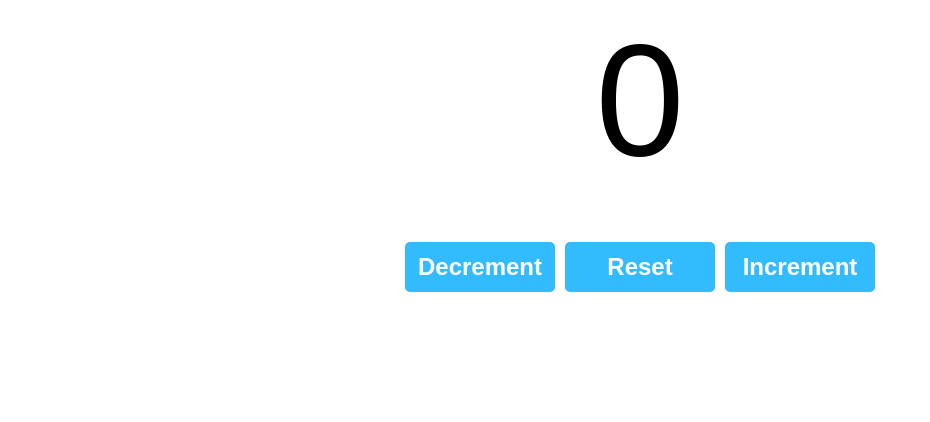
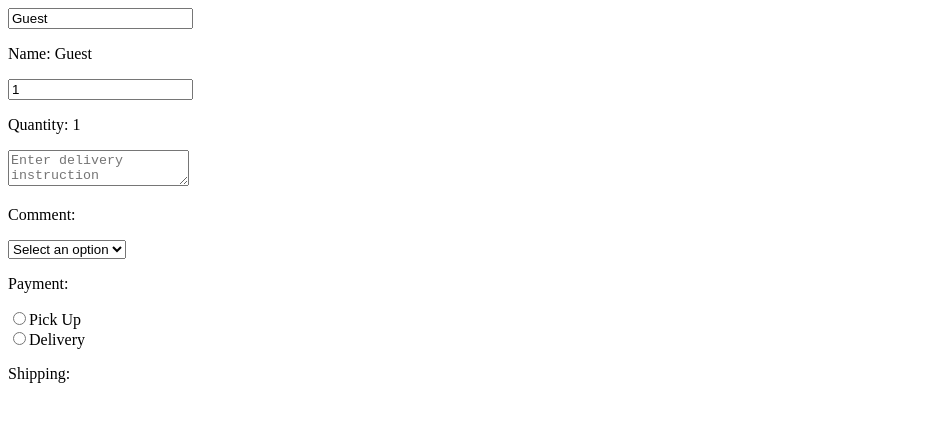
Before and after one commit to Cameloasa/react-counter-app, a React (Vite) app: page / in a window 1280 px wide. Shown: the top 422 px of the page, without its empty margins (0-930 px from the left). Built offline with nearby package versions, Linux system fonts and the light colour scheme.

Commit message:
Component onChange

```diff
--- a/src/App.jsx
+++ b/src/App.jsx
@@ -1,21 +1,14 @@
-/*
-React hook = special function tahta allows functional components to use
-          React features without writing class components
-          (useState,useEffect,useContext,useReducer, useCallbacks)
 
-useState() = A react hook that allows the creation of a stateful variable
-            AND a SETTER function to update its value in the virual DOM
-            [name, setName]
-*/
 import React from 'react'
 import Counter from './Counter'
+import ComponentOnChange from './ComponentOnChange'
 
 
 
 function App  () {
   return (
     <>
-    <Counter/>
+    <ComponentOnChange/>
     </>
   )
 }
--- /dev/null
+++ b/src/ComponentOnChange.jsx
@@ -0,0 +1,76 @@
+//rfce
+/*
+onChange = event handler used primarily with form elements
+        ex. <input>,<textarea>,<select>,<radio>
+        Triggers a function every time the value of the imput changes
+*/
+
+import React, {useState} from 'react'
+
+function ComponentOnChange() {
+
+    const [name, setName] = useState("Guest");
+    const [quantity, setQuantity] = useState(1);
+    const [comment, setComment] = useState("");
+    const [payment, setPayment] = useState("");
+    const [shipping,setShipping] = useState("");
+
+    function handleNameChange (event) {
+        setName(event.target.value);
+    }
+
+    function handleQuantityChange(event){
+        setQuantity(event.target.value);
+    }
+
+    function handleCommentChange(event){
+        setComment(event.target.value);
+    }
+
+    function handlePaymentChange(event){
+        setPayment(event.target.value);
+    }
+
+    function handleShippingChange(event){
+        setShipping(event.target.value);
+    }
+
+  return (
+    <div>
+        <input value={name} onChange={handleNameChange} />
+        <p>Name: {name}</p>
+
+        <input value={quantity} onChange={handleQuantityChange} type='number' />
+        <p>Quantity: {quantity}</p>
+
+        <textarea value={comment} onChange={handleCommentChange}
+        placeholder='Enter delivery instruction'></textarea>
+        <p>Comment: {comment}</p>
+
+        <select value={payment} onChange={handlePaymentChange}>
+            <option value="">Select an option</option>
+            <option value="Visa">Visa</option>
+            <option value="Mastercard">Mastercard</option>
+            <option value="Giftcard">Giftcard</option>
+        </select>
+        <p>Payment: {payment}</p>
+
+        <label>
+            <input type="radio" value="Pick Up"
+                    checked={shipping === "Pick Up"}
+                    onChange={handleShippingChange} />
+            Pick Up
+        </label>
+        <br />
+        <label>
+        <input type="radio" value="Delivery"
+                    checked={shipping === "Delivery"}
+                    onChange={handleShippingChange} />
+            Delivery
+        </label>
+        <p>Shipping: {shipping}</p>
+    </div>
+  )
+}
+
+export default ComponentOnChange
--- a/src/index.css
+++ b/src/index.css
@@ -19,6 +19,6 @@
     border-radius: 5px;
     cursor: pointer;
 }
-..counter-button :hover{
+.counter-button :hover{
     background-color: hsl(200, 100%, 50%);
 }
```
Also changed, not shown: src/ComponentUseState.jsx (renamed from src/MyComponent.jsx, +12 -2 lines).
